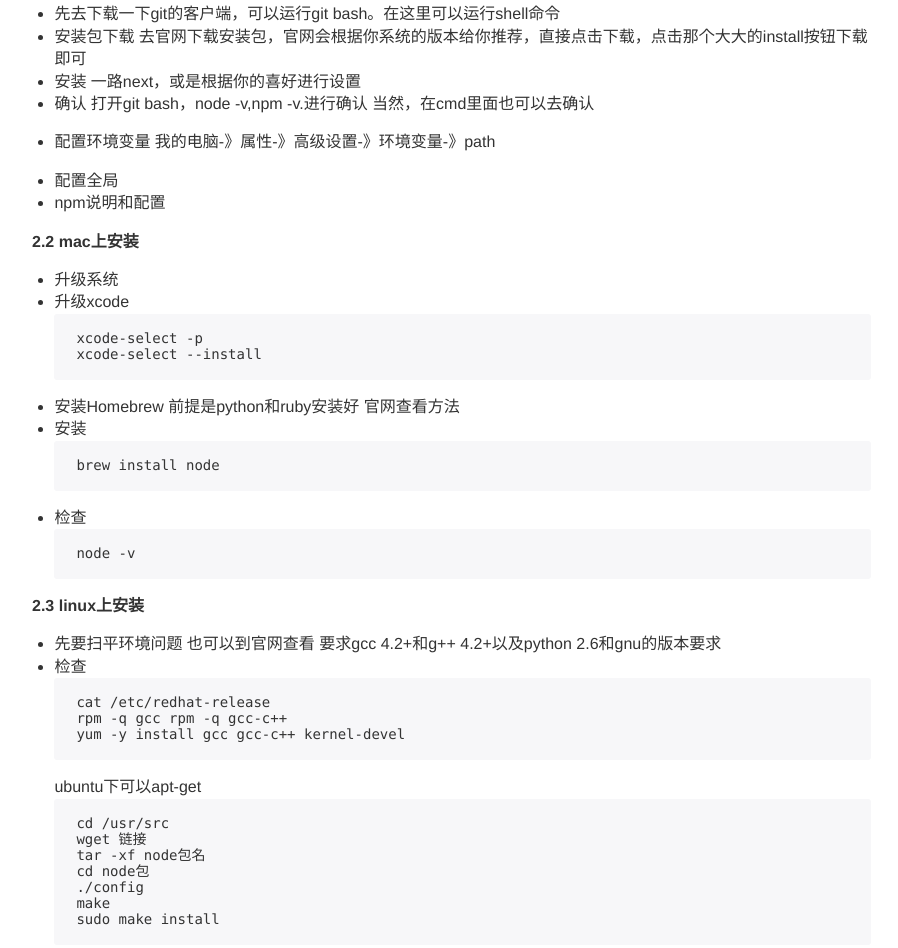
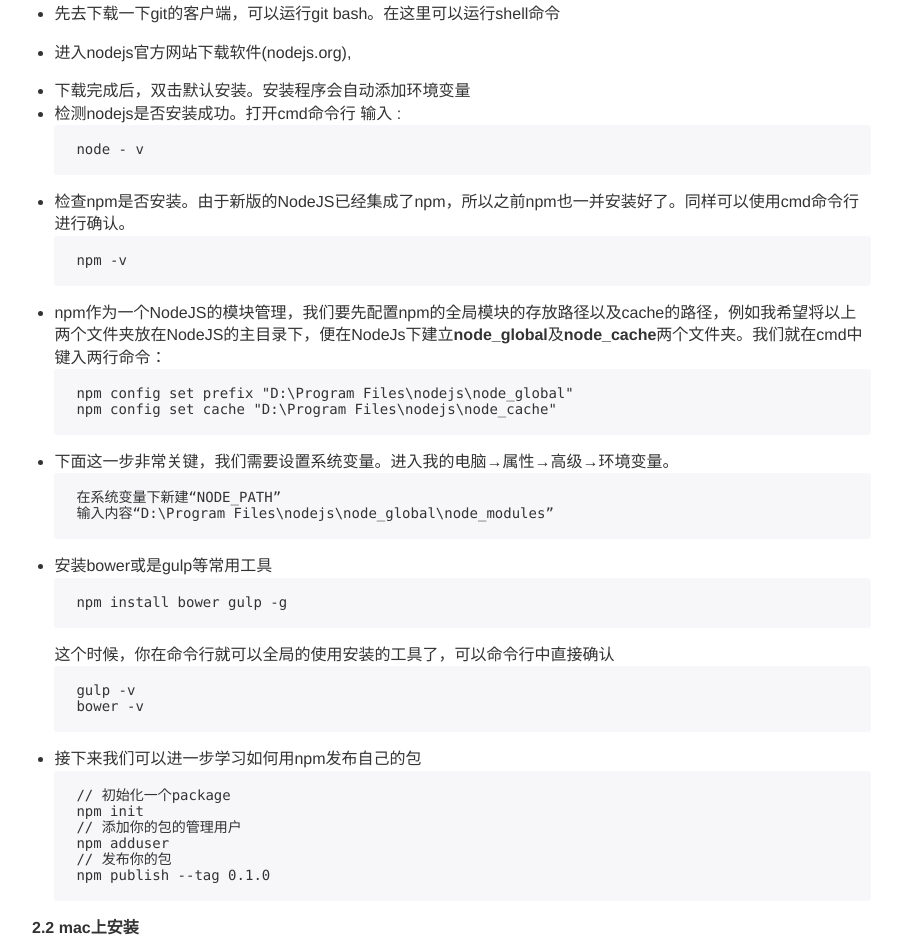
Before and after one commit to GuoYongfeng/idoc, a website: page html/技术分享/NodeJS学习.html in a window 1280 px wide. Shown: the part 1614-2562 px from the top of the page, without its empty margins (61-959 px from the left). Drawn offline with Linux system fonts and the light colour scheme; files whose address does not match are found by name.

Commit message:
update nodejs

```diff
--- a/html/技术分享/NodeJS学习.html
+++ b/html/技术分享/NodeJS学习.html
@@ -76,20 +76,32 @@
 <h2 id="t32 &#x5B89;&#x88C5;">2 &#x5B89;&#x88C5; <a href="#t32 &#x5B89;&#x88C5;"> # </a></h2>
 <h3 id="t42.1 windows&#x4E0A;&#x5B89;&#x88C5;">2.1 windows&#x4E0A;&#x5B89;&#x88C5; <a href="#t42.1 windows&#x4E0A;&#x5B89;&#x88C5;"> # </a></h3>
 <ul>
-<li>&#x5148;&#x53BB;&#x4E0B;&#x8F7D;&#x4E00;&#x4E0B;git&#x7684;&#x5BA2;&#x6237;&#x7AEF;&#xFF0C;&#x53EF;&#x4EE5;&#x8FD0;&#x884C;git bash&#x3002;&#x5728;&#x8FD9;&#x91CC;&#x53EF;&#x4EE5;&#x8FD0;&#x884C;shell&#x547D;&#x4EE4;</li>
-<li>&#x5B89;&#x88C5;&#x5305;&#x4E0B;&#x8F7D;
-&#x53BB;&#x5B98;&#x7F51;&#x4E0B;&#x8F7D;&#x5B89;&#x88C5;&#x5305;&#xFF0C;&#x5B98;&#x7F51;&#x4F1A;&#x6839;&#x636E;&#x4F60;&#x7CFB;&#x7EDF;&#x7684;&#x7248;&#x672C;&#x7ED9;&#x4F60;&#x63A8;&#x8350;&#xFF0C;&#x76F4;&#x63A5;&#x70B9;&#x51FB;&#x4E0B;&#x8F7D;&#xFF0C;&#x70B9;&#x51FB;&#x90A3;&#x4E2A;&#x5927;&#x5927;&#x7684;install&#x6309;&#x94AE;&#x4E0B;&#x8F7D;&#x5373;&#x53EF;</li>
-<li>&#x5B89;&#x88C5;
-&#x4E00;&#x8DEF;next&#xFF0C;&#x6216;&#x662F;&#x6839;&#x636E;&#x4F60;&#x7684;&#x559C;&#x597D;&#x8FDB;&#x884C;&#x8BBE;&#x7F6E;</li>
-<li><p>&#x786E;&#x8BA4;
-&#x6253;&#x5F00;git bash&#xFF0C;node -v,npm -v.&#x8FDB;&#x884C;&#x786E;&#x8BA4;
-&#x5F53;&#x7136;&#xFF0C;&#x5728;cmd&#x91CC;&#x9762;&#x4E5F;&#x53EF;&#x4EE5;&#x53BB;&#x786E;&#x8BA4;</p>
+<li><p>&#x5148;&#x53BB;&#x4E0B;&#x8F7D;&#x4E00;&#x4E0B;git&#x7684;&#x5BA2;&#x6237;&#x7AEF;&#xFF0C;&#x53EF;&#x4EE5;&#x8FD0;&#x884C;git bash&#x3002;&#x5728;&#x8FD9;&#x91CC;&#x53EF;&#x4EE5;&#x8FD0;&#x884C;shell&#x547D;&#x4EE4;</p>
 </li>
-<li><p>&#x914D;&#x7F6E;&#x73AF;&#x5883;&#x53D8;&#x91CF;
-&#x6211;&#x7684;&#x7535;&#x8111;-&#x300B;&#x5C5E;&#x6027;-&#x300B;&#x9AD8;&#x7EA7;&#x8BBE;&#x7F6E;-&#x300B;&#x73AF;&#x5883;&#x53D8;&#x91CF;-&#x300B;path</p>
+<li><p>&#x8FDB;&#x5165;nodejs&#x5B98;&#x65B9;&#x7F51;&#x7AD9;&#x4E0B;&#x8F7D;&#x8F6F;&#x4EF6;(nodejs.org),</p>
 </li>
-<li>&#x914D;&#x7F6E;&#x5168;&#x5C40;</li>
-<li>npm&#x8BF4;&#x660E;&#x548C;&#x914D;&#x7F6E;</li>
+<li>&#x4E0B;&#x8F7D;&#x5B8C;&#x6210;&#x540E;&#xFF0C;&#x53CC;&#x51FB;&#x9ED8;&#x8BA4;&#x5B89;&#x88C5;&#x3002;&#x5B89;&#x88C5;&#x7A0B;&#x5E8F;&#x4F1A;&#x81EA;&#x52A8;&#x6DFB;&#x52A0;&#x73AF;&#x5883;&#x53D8;&#x91CF;</li>
+<li>&#x68C0;&#x6D4B;nodejs&#x662F;&#x5426;&#x5B89;&#x88C5;&#x6210;&#x529F;&#x3002;&#x6253;&#x5F00;cmd&#x547D;&#x4EE4;&#x884C; &#x8F93;&#x5165; :<pre><code>node - v
+</code></pre></li>
+<li>&#x68C0;&#x67E5;npm&#x662F;&#x5426;&#x5B89;&#x88C5;&#x3002;&#x7531;&#x4E8E;&#x65B0;&#x7248;&#x7684;NodeJS&#x5DF2;&#x7ECF;&#x96C6;&#x6210;&#x4E86;npm&#xFF0C;&#x6240;&#x4EE5;&#x4E4B;&#x524D;npm&#x4E5F;&#x4E00;&#x5E76;&#x5B89;&#x88C5;&#x597D;&#x4E86;&#x3002;&#x540C;&#x6837;&#x53EF;&#x4EE5;&#x4F7F;&#x7528;cmd&#x547D;&#x4EE4;&#x884C;&#x8FDB;&#x884C;&#x786E;&#x8BA4;&#x3002;<pre><code>npm -v
+</code></pre></li>
+<li>npm&#x4F5C;&#x4E3A;&#x4E00;&#x4E2A;NodeJS&#x7684;&#x6A21;&#x5757;&#x7BA1;&#x7406;&#xFF0C;&#x6211;&#x4EEC;&#x8981;&#x5148;&#x914D;&#x7F6E;npm&#x7684;&#x5168;&#x5C40;&#x6A21;&#x5757;&#x7684;&#x5B58;&#x653E;&#x8DEF;&#x5F84;&#x4EE5;&#x53CA;cache&#x7684;&#x8DEF;&#x5F84;&#xFF0C;&#x4F8B;&#x5982;&#x6211;&#x5E0C;&#x671B;&#x5C06;&#x4EE5;&#x4E0A;&#x4E24;&#x4E2A;&#x6587;&#x4EF6;&#x5939;&#x653E;&#x5728;NodeJS&#x7684;&#x4E3B;&#x76EE;&#x5F55;&#x4E0B;&#xFF0C;&#x4FBF;&#x5728;NodeJs&#x4E0B;&#x5EFA;&#x7ACB;<strong>node_global</strong>&#x53CA;<strong>node_cache</strong>&#x4E24;&#x4E2A;&#x6587;&#x4EF6;&#x5939;&#x3002;&#x6211;&#x4EEC;&#x5C31;&#x5728;cmd&#x4E2D;&#x952E;&#x5165;&#x4E24;&#x884C;&#x547D;&#x4EE4;&#xFF1A;<pre><code>npm config set prefix &quot;D:\Program Files\nodejs\node_global&quot;
+npm config set cache &quot;D:\Program Files\nodejs\node_cache&quot;
+</code></pre></li>
+<li>&#x4E0B;&#x9762;&#x8FD9;&#x4E00;&#x6B65;&#x975E;&#x5E38;&#x5173;&#x952E;&#xFF0C;&#x6211;&#x4EEC;&#x9700;&#x8981;&#x8BBE;&#x7F6E;&#x7CFB;&#x7EDF;&#x53D8;&#x91CF;&#x3002;&#x8FDB;&#x5165;&#x6211;&#x7684;&#x7535;&#x8111;&#x2192;&#x5C5E;&#x6027;&#x2192;&#x9AD8;&#x7EA7;&#x2192;&#x73AF;&#x5883;&#x53D8;&#x91CF;&#x3002;<pre><code>&#x5728;&#x7CFB;&#x7EDF;&#x53D8;&#x91CF;&#x4E0B;&#x65B0;&#x5EFA;&#x201C;NODE_PATH&#x201D;
+&#x8F93;&#x5165;&#x5185;&#x5BB9;&#x201C;D:\Program Files\nodejs\node_global\node_modules&#x201D;
+</code></pre></li>
+<li>&#x5B89;&#x88C5;bower&#x6216;&#x662F;gulp&#x7B49;&#x5E38;&#x7528;&#x5DE5;&#x5177;<pre><code>npm install bower gulp -g
+</code></pre>&#x8FD9;&#x4E2A;&#x65F6;&#x5019;&#xFF0C;&#x4F60;&#x5728;&#x547D;&#x4EE4;&#x884C;&#x5C31;&#x53EF;&#x4EE5;&#x5168;&#x5C40;&#x7684;&#x4F7F;&#x7528;&#x5B89;&#x88C5;&#x7684;&#x5DE5;&#x5177;&#x4E86;&#xFF0C;&#x53EF;&#x4EE5;&#x547D;&#x4EE4;&#x884C;&#x4E2D;&#x76F4;&#x63A5;&#x786E;&#x8BA4;<pre><code>gulp -v
+bower -v
+</code></pre></li>
+<li>&#x63A5;&#x4E0B;&#x6765;&#x6211;&#x4EEC;&#x53EF;&#x4EE5;&#x8FDB;&#x4E00;&#x6B65;&#x5B66;&#x4E60;&#x5982;&#x4F55;&#x7528;npm&#x53D1;&#x5E03;&#x81EA;&#x5DF1;&#x7684;&#x5305;<pre><code>// &#x521D;&#x59CB;&#x5316;&#x4E00;&#x4E2A;package
+npm init
+// &#x6DFB;&#x52A0;&#x4F60;&#x7684;&#x5305;&#x7684;&#x7BA1;&#x7406;&#x7528;&#x6237;
+npm adduser
+// &#x53D1;&#x5E03;&#x4F60;&#x7684;&#x5305;
+npm publish --tag 0.1.0
+</code></pre></li>
 </ul>
 <h3 id="t52.2 mac&#x4E0A;&#x5B89;&#x88C5;">2.2 mac&#x4E0A;&#x5B89;&#x88C5; <a href="#t52.2 mac&#x4E0A;&#x5B89;&#x88C5;"> # </a></h3>
 <ul>
```
Also changed, not shown: html/CONTACT.html (+1 -1 lines), md/技术分享/NodeJS学习.md (+38 -11 lines), static/img/forkgithub.png.
